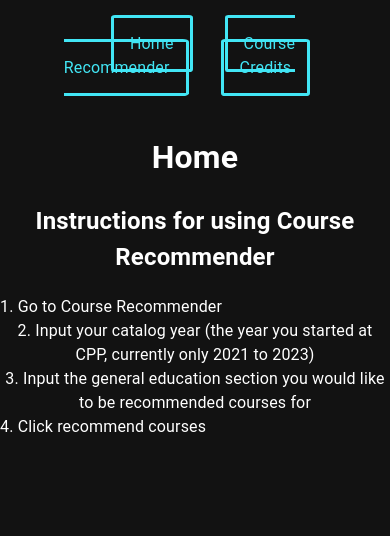
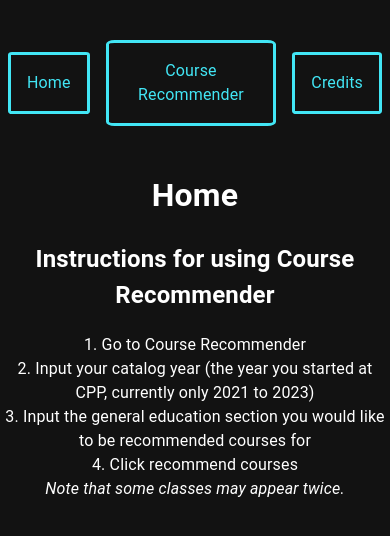
Before and after one commit to JRSiwiecki/cpp-class-scraper, a React (Create React App) app in the folder frontend/: page /course-recommender in a window 390 px wide. Shown: the top 536 px of the page. Built offline with nearby package versions, Linux system fonts and the light colour scheme.

Commit message:
Add google analytics (hopefully)

```diff
--- a/frontend/public/index.html
+++ b/frontend/public/index.html
@@ -15,6 +15,22 @@
 
     <link rel="icon" type="image/x-icon" href="favicon.ico" />
   </head>
+
+  <!-- Google tag (gtag.js) -->
+  <script
+    async
+    src="https://www.googletagmanager.com/gtag/js?id=G-1ZBN4Y83Q1"
+  ></script>
+  <script>
+    window.dataLayer = window.dataLayer || [];
+    function gtag() {
+      dataLayer.push(arguments);
+    }
+    gtag("js", new Date());
+
+    gtag("config", "G-1ZBN4Y83Q1");
+  </script>
+
   <body>
     <noscript>You need to enable JavaScript to run this app.</noscript>
     <div id="root"></div>
--- a/frontend/src/components/Home.jsx
+++ b/frontend/src/components/Home.jsx
@@ -25,6 +25,10 @@ export default function Home() {
           </p>
 
           <p>4. Click recommend courses</p>
+
+          <p>
+            <em>Note that some classes may appear twice.</em>
+          </p>
         </div>
       </main>
     </div>
--- a/frontend/src/css/App.css
+++ b/frontend/src/css/App.css
@@ -14,13 +14,17 @@
 }
 
 .link-container {
-  margin: 2rem;
+  margin: 2rem 0rem 1rem;
+  display: flex;
+  flex-direction: row;
+  align-items: center;
+  justify-content: center;
 }
 
 .link {
   border: solid;
   border-radius: 5%;
-  margin: 1rem;
+  margin: 0.5rem;
   padding: 1rem;
   text-decoration: none;
   color: #42e6f5;
@@ -52,3 +56,10 @@
 .instructions-container p {
   margin: 0;
 }
+
+@media screen and (max-width: 600px) {
+  .instructions-container {
+    align-items: center;
+    text-align: center;
+  }
+}
```
